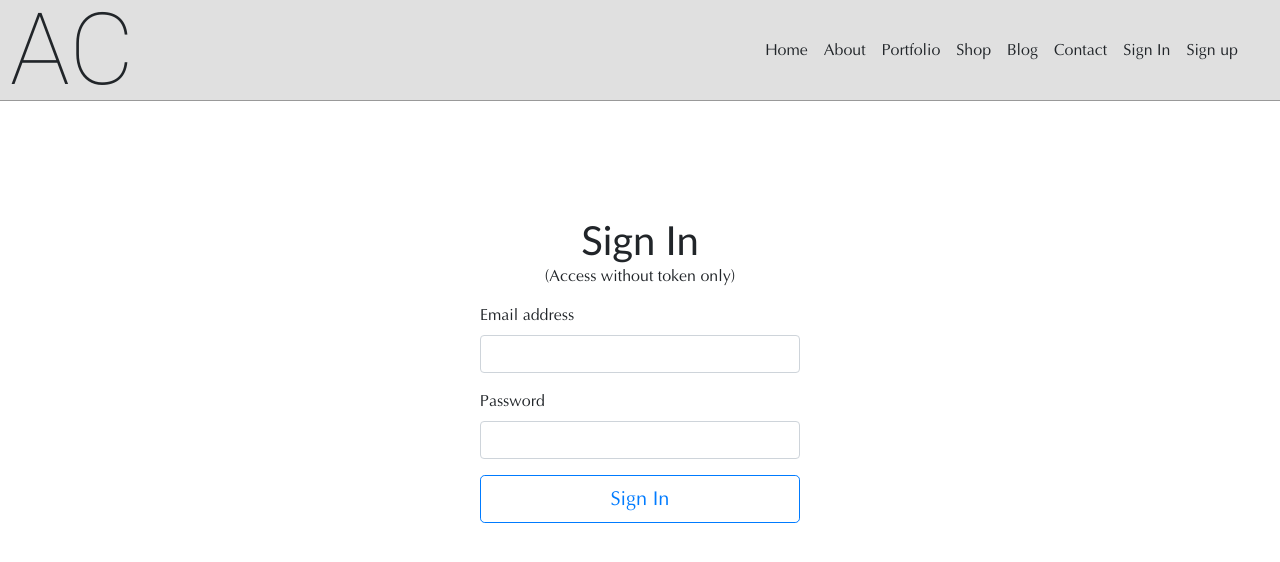
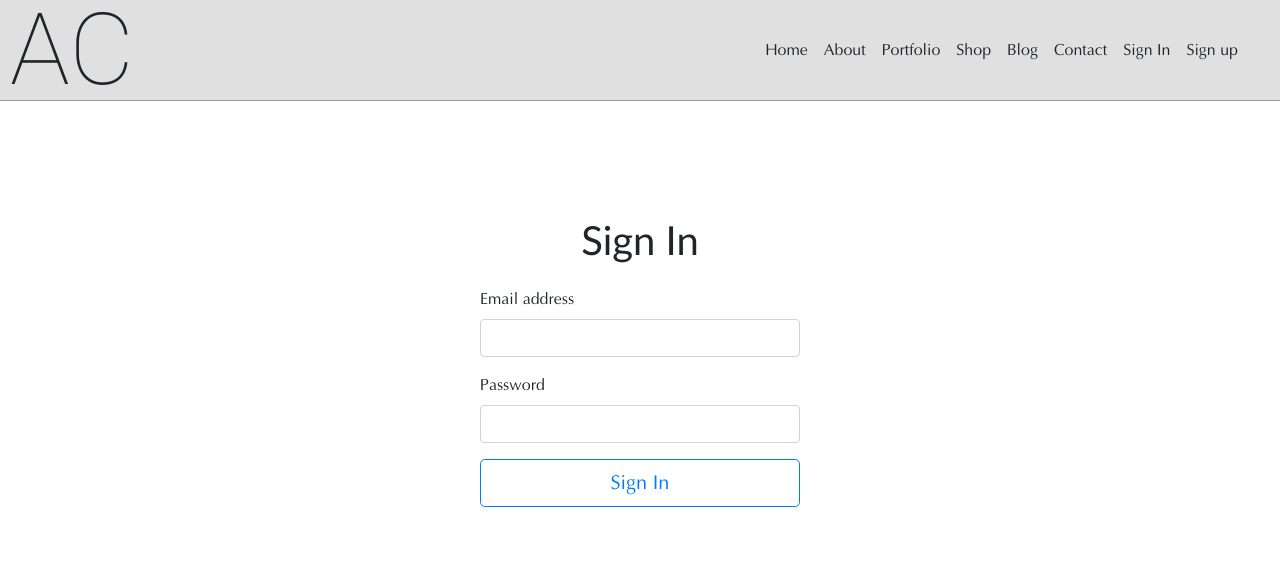
Before and after one commit to alanchavezt/AlanReact, a React app: page /signin in a window 1280 px wide. Shown: the top 562 px of the page. Built offline with nearby package versions, Linux system fonts and the light colour scheme.

Commit message:
href to another page after signing in and signin out

```diff
--- a/src/components/dashboard/Dashboard.jsx
+++ b/src/components/dashboard/Dashboard.js
@@ -8,7 +8,8 @@ const Dashboard = (props) => {
 
     const handleSingOut = () => {
         removeUserSession();
-        props.history.push('/signin');
+        // props.history.push('/signin');
+        window.location.href = "/signin";
     }
 
     return (
--- a/src/components/signin/SignIn.css
+++ b/src/components/signin/SignIn.css
@@ -9,9 +9,10 @@
     }
 
     .SignIn form h1 {
-        margin: 0 auto;
+        /*margin: 0 auto;*/
         text-align: center;
-        padding: 15px 0 0;
+        /*padding: 15px 0 0;*/
+        padding: 15px 0;
     }
 
     .SignIn form p {
--- a/src/components/signin/SignIn.jsx
+++ b/src/components/signin/SignIn.js
@@ -22,7 +22,9 @@ const SignIn = (props) => {
         axios.post('http://localhost:4000/users/signin', {email: email, password: password}).then(response => {
             setLoading(false);
             setUserSession(response.data.token, response.data.user);
-            props.history.push('/dashboard');
+            // todo: check the difference between push and href
+            // props.history.push('/dashboard');
+            window.location.href = "/dashboard";
         }).catch(error => {
             setLoading(false);
             if (error.response.status === 401) setError(error.response.data.message);
@@ -35,7 +37,7 @@ const SignIn = (props) => {
             <div className="SignIn">
                 <form>
                     <h1>Sign In</h1>
-                    <p>(Access without token only)</p>
+                    {/*<p>(Access without token only)</p>*/}
 
                     <InputText
                         label="Email address"
```
